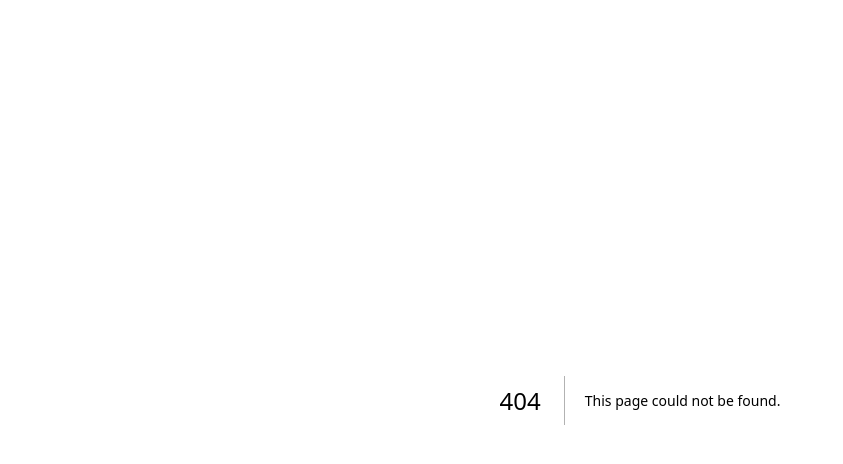
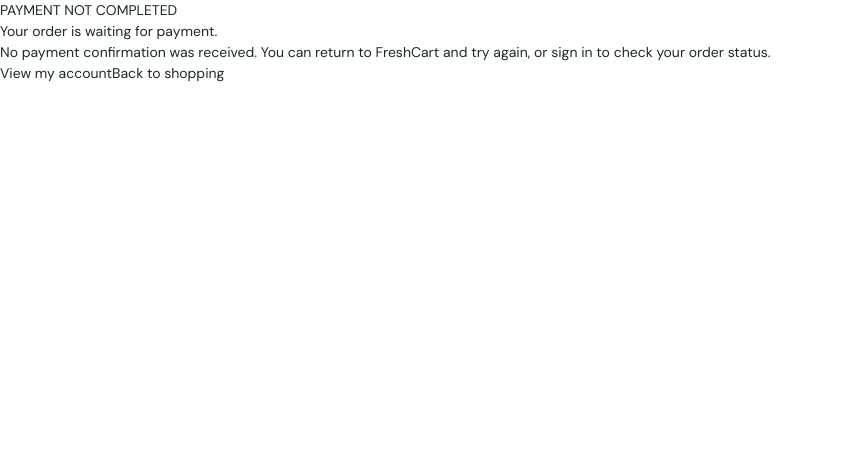
Before and after one commit to fifithemain/Pleenty, a Next.js app in the folder Pleenty/: page /payment/cancel in a window 1280 px wide. Before the commit this address had no page. Shown: the top 464 px of the page, without its empty margins (0-843 px from the left). Built offline with nearby package versions, Linux system fonts and the light colour scheme.

Commit message:
Add customer accounts, payment verification and music settings

```diff
--- /dev/null
+++ b/Pleenty/app/payment/cancel/page.tsx
@@ -0,0 +1,8 @@
+'use client';
+import { useSearchParams } from 'next/navigation';
+import Link from 'next/link';
+export default function PaymentCancel() {
+  const params = useSearchParams();
+  const order = params.get('order');
+  return <main className="payment-result"><div className="payment-result-card"><span>PAYMENT NOT COMPLETED</span><h1>Your order is waiting for payment.</h1><p>No payment confirmation was received. You can return to FreshCart and try again, or sign in to check your order status.</p>{order && <p>Order reference: <b>{order.slice(0, 8).toUpperCase()}</b></p>}<Link href="/account">View my account</Link><Link href="/">Back to shopping</Link></div></main>;
+}
```
